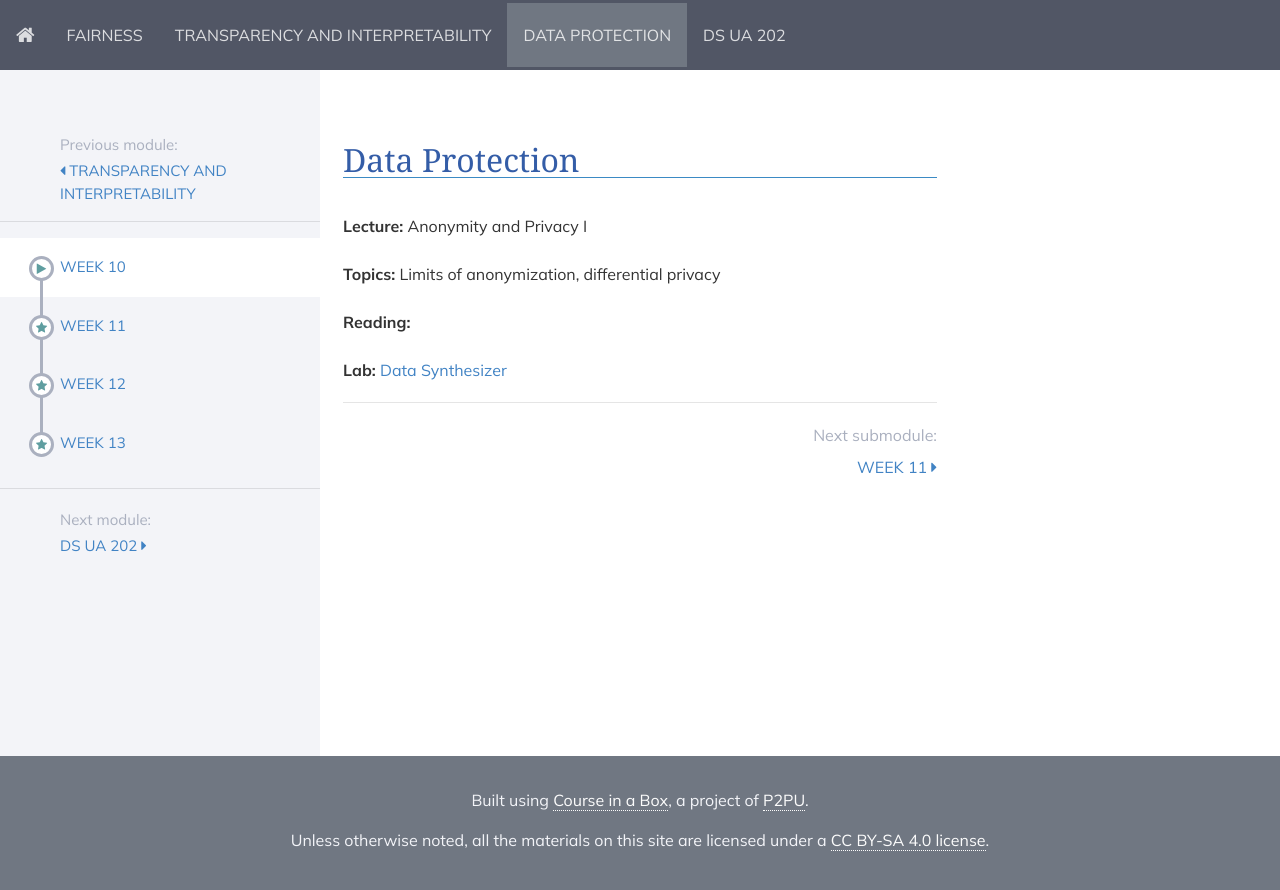
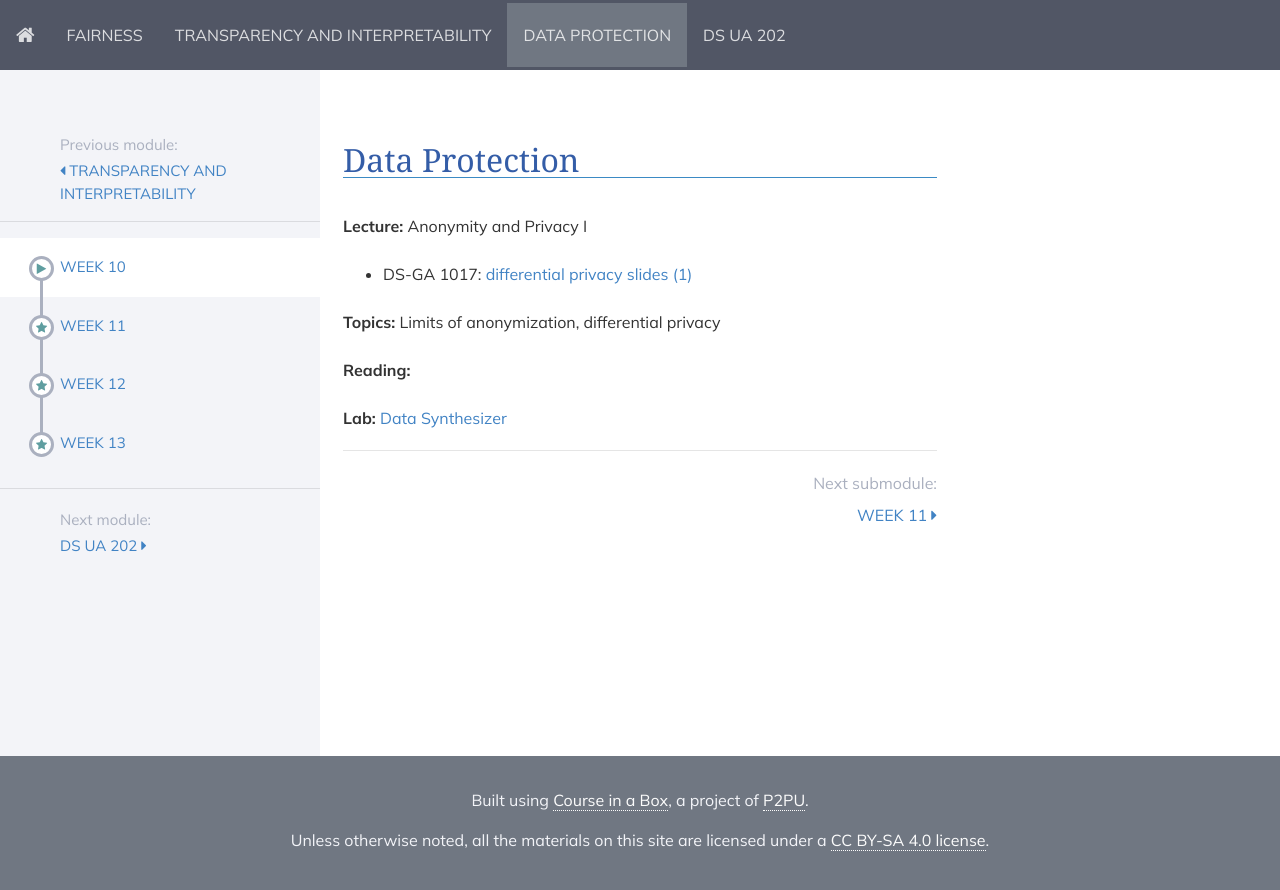
Before and after one commit to DataResponsibly/rds25, a Jekyll site: the page built from modules/data_protection/_posts/2000-01-01-week7.md, in a window 1280 px wide. Shown: the top 890 px of the page. Built offline with Jekyll 4.4.1, drawn with Linux system fonts in a browser that asks for light colours; nearby versions of some CDN libraries.

Commit message:
Update 2000-01-01-week7.md

```diff
--- a/modules/data_protection/_posts/2000-01-01-week7.md
+++ b/modules/data_protection/_posts/2000-01-01-week7.md
@@ -6,7 +6,7 @@ title: Week 10
 
 **Lecture:** Anonymity and Privacy I
 
-<!--- * DS-UA 202: [differential privacy slides](../../../assets/9_Privacy_202_2023.pdf) * DS-GA 1017: [differential privacy slides](../../../assets/10_11_Privacy_1017.pdf)  -->
+* DS-GA 1017: [differential privacy slides (1) ](../../../assets/lecture_10_spring_2025.pdf)
 
 **Topics:** Limits of anonymization, differential privacy
 
```
